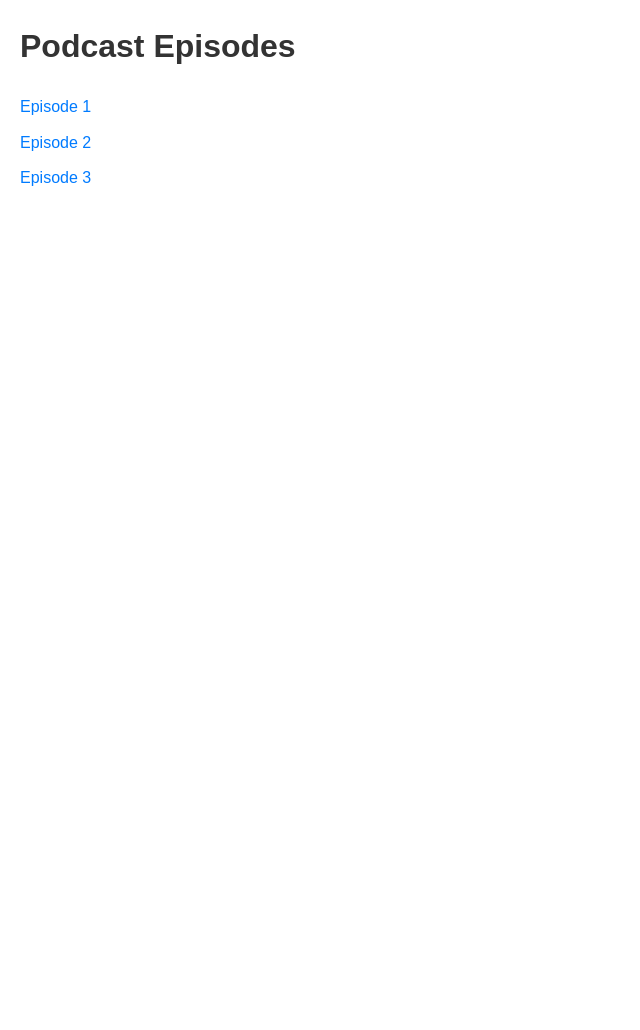
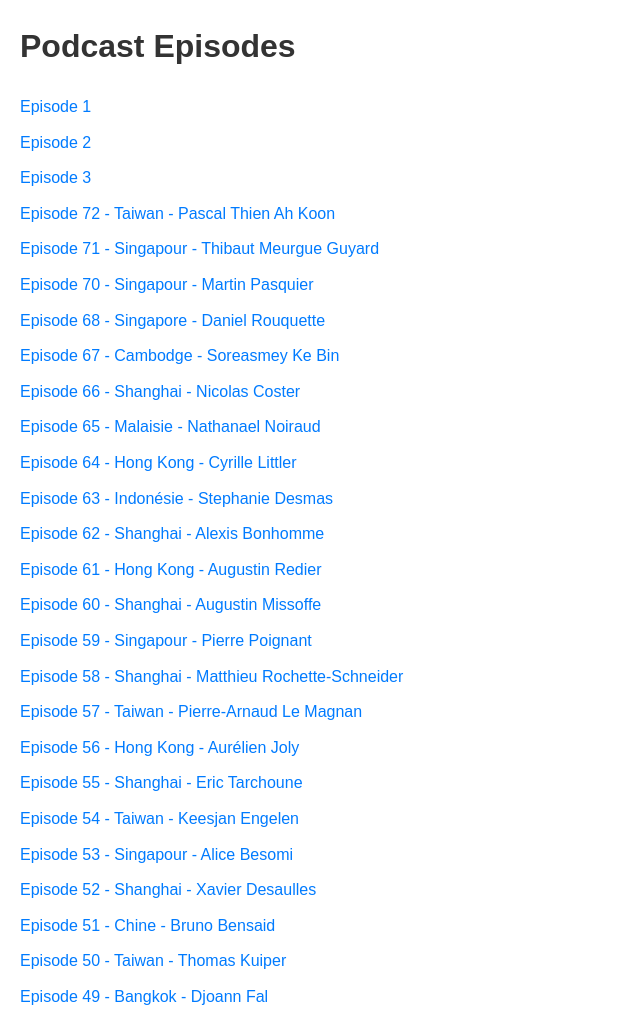
Before and after one commit to rseghier/sesameasie, a plain HTML site: page index.html in a window 1280 px wide. Shown: the whole page, without its empty margins (0-640 px from the left). Before the commit the page ends 800 px from the top, so only its background shows below. Drawn offline with Linux system fonts and the light colour scheme.

Commit message:
Update index.html

```diff
--- a/index.html
+++ b/index.html
@@ -37,6 +37,30 @@
     <li><a href="test-2.html">Episode 2</a></li>
     <li><a href="3-fabien-marret-chairman-monbento-démarrer-à-clermont-ferrand-et-percer-sur-tmall.html">Episode 3</a></li>
     <!-- Add more links as needed -->
+    <li><a href="72-taiwan-pascal-thien-ah-koon-avocat-faire-profil-bas-s-int%C3%A9grer-laisser-venir.html">Episode 72 - Taiwan - Pascal Thien Ah Koon</a></li>
+    <li><a href="71-singapour-thibaut-meurgue-guyard-country-coordinator-la-fresque-du-climat-en-asie.html">Episode 71 - Singapour - Thibaut Meurgue Guyard</a></li>
+    <li><a href="70-singapour-martin-pasquier-consultant-scale-ups-comment-attaquer-le-march%C3%A9-apac.html">Episode 70 - Singapour - Martin Pasquier</a></li>
+    <li><a href="68-singapore-daniel-rouquette-villa-finders-monter-le-airbnb-de-la-location-de-villas-en-apac.html">Episode 68 - Singapore - Daniel Rouquette</a></li>
+    <li><a href="67-cambodge-soreasmey-ke-bin-confluences-etre-s%C3%BBr-de-soi-mais-savoir-adapter-son-offre.html">Episode 67 - Cambodge - Soreasmey Ke Bin</a></li>
+    <li><a href="66-shanghai-nicolas-coster-coster-associates-law-firm-il-n-a-jamais-%C3%A9t%C3%A9-aussi-facile-d-invest.html">Episode 66 - Shanghai - Nicolas Coster</a></li>
+    <li><a href="65-malaisie-nathanael-noiraud-n-strategy-consulting-go-to-market-entreprises-tech-en-apac.html">Episode 65 - Malaisie - Nathanael Noiraud</a></li>
+    <li><a href="64-hong-kong-cyrille-littler-eastwise-s-installer-%C3%A0-hk-racheter-une-entreprise-de-sourcing.html">Episode 64 - Hong Kong - Cyrille Littler</a></li>
+    <li><a href="63-indon%C3%A9sie-stephanie-desmas-white-palm-hotel-bali-de-la-vente-de-jets-priv%C3%A9s-%C3%A0-un-h%C3%B4tel-%C3%A0-bali.html">Episode 63 - Indonésie - Stephanie Desmas</a></li>
+    <li><a href="62-partie-1-shanghai-alexis-bonhomme-farfetch-entreprendre-revendre-intraprendre-en-chine.html">Episode 62 - Shanghai - Alexis Bonhomme</a></li>
+    <li><a href="61-hong-kong-augustin-redier-red-asia-insurance-assurances-11-ans-entre-shanghai-et-hk.html">Episode 61 - Hong Kong - Augustin Redier</a></li>
+    <li><a href="60-shanghai-augustin-missoffe-hopscotch-la-chine-pense-en-%C3%A9cosyst%C3%A8mes-pas-en-innovation-unique.html">Episode 60 - Shanghai - Augustin Missoffe</a></li>
+    <li><a href="59-singapour-pierre-poignant-branded-de-ceo-de-lazada-%C3%A0-branded-acquisition-de-marques-amazon.html">Episode 59 - Singapour - Pierre Poignant</a></li>
+    <li><a href="58-shanghai-matthieu-rochette-schneider-centdegr%C3%A9s%E6%B3%95%E5%B0%9A-du-made-in-china-au-created-in-china.html">Episode 58 - Shanghai - Matthieu Rochette-Schneider</a></li>
+    <li><a href="57-taiwan-pierre-arnaud-le-magnan-chiru-bikes-ultra-endurance-v%C3%A9los-pour-p%C3%A9daler-20h-par-jour-e.html">Episode 57 - Taiwan - Pierre-Arnaud Le Magnan</a></li>
+    <li><a href="56-hong-kong-aurelien-joly-unlock-apac-strat%C3%A9gie-de-distribution-consummer-electronics-en-asie.html">Episode 56 - Hong Kong - Aurélien Joly</a></li>
+    <li><a href="55-shanghai-eric-tarchoune-dragonfly-recruteur-coach-passeur-culturel-du-monde-chinois.html">Episode 55 - Shanghai - Eric Tarchoune</a></li>
+    <li><a href="54-taiwan-keesjan-engelen-titoma-electronics-design-manufacturing-in-asia.html">Episode 54 - Taiwan - Keesjan Engelen</a></li>
+    <li><a href="53-singapour-alice-besomi-jungle-venture-startup-lever-des-fonds-et-d%C3%A9velopper-l-asie-du-sud-est.html">Episode 53 - Singapour - Alice Besomi</a></li>
+    <li><a href="52-shanghai-xavier-desaulles-club-med.html">Episode 52 - Shanghai - Xavier Desaulles</a></li>
+    <li><a href="51-chine-bruno-bensaid-shanghaivest-vc-investissements-fusacq-chine-france-france-chine.html">Episode 51 - Chine - Bruno Bensaid</a></li>
+    <li><a href="50-taiwan-thomas-kuiper-gandi-no-bullshit-communication-business-development-strategy.html">Episode 50 - Taiwan - Thomas Kuiper</a></li>
+    <li><a href="49-bangkok-djoann-fal-getlinks-monter-getlinks-%C3%A0-22-ans-en-thailande-lever-des-fonds-d-alibaba.html">Episode 49 - Bangkok - Djoann Fal</a></li>
+    <!-- Add more links as needed -->
   </ul>
 </body>
 </html>
```
